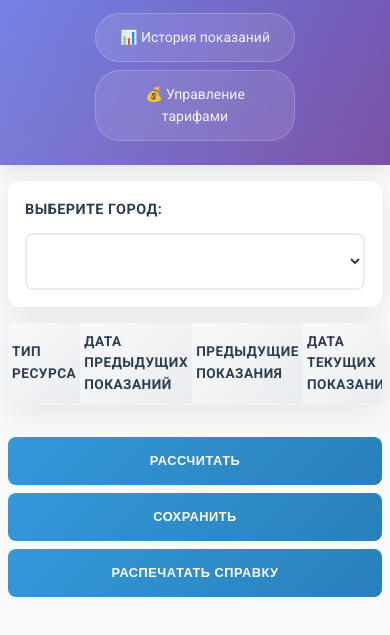
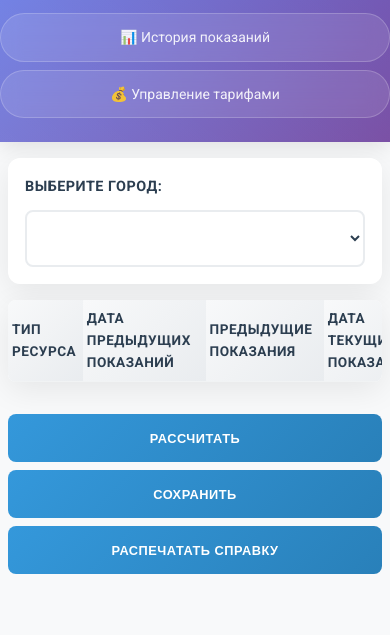
Before and after one commit to Chuchuyan81/meter-readings-frontend, a website: page index.html in a window 390 px wide. Shown: the part 65-700 px from the top of the page. Drawn offline with Linux system fonts and the light colour scheme.

Commit message:
feat(ui): улучшена мобильная версия — горизонтальный скролл таблиц, адаптивные таблицы и навигация

```diff
--- a/style.css
+++ b/style.css
@@ -256,8 +256,10 @@ main {
     background: white;
     border-radius: var(--border-radius);
     box-shadow: 0 8px 32px var(--shadow-color);
-    overflow: hidden;
+    overflow-x: auto; /* Горизонтальная прокрутка для узких экранов */
+    overflow-y: hidden;
     margin-bottom: 2rem;
+    -webkit-overflow-scrolling: touch; /* Плавный скролл на iOS */
 }
 
 .meter-table,
@@ -265,6 +267,8 @@ main {
     width: 100%;
     border-collapse: collapse;
     background: white;
+    min-width: 720px; /* Минимальная ширина таблиц для включения горизонтального скролла на мобильных */
+    table-layout: auto;
 }
 
 .meter-table th,
@@ -289,11 +293,14 @@ main {
     z-index: 10;
 }
 
-.meter-table tbody tr:hover,
-.tariffs-table tbody tr:hover {
-    background-color: #f8f9fa;
-    transform: scale(1.01);
-    transition: var(--transition);
+/* Ховер-эффекты только на устройствах с курсором */
+@media (hover: hover) and (pointer: fine) {
+    .meter-table tbody tr:hover,
+    .tariffs-table tbody tr:hover {
+        background-color: #f8f9fa;
+        transform: scale(1.01);
+        transition: var(--transition);
+    }
 }
 
 .meter-table input[type="number"],
@@ -487,7 +494,7 @@ main {
 
     .nav-link {
         width: 100%;
-        max-width: 200px;
+        max-width: 100%;
         text-align: center;
     }
 
@@ -528,6 +535,11 @@ main {
     .table-container {
         margin-bottom: 1rem;
         border-radius: 8px;
+    }
+
+    .meter-table,
+    .tariffs-table {
+        min-width: 640px; /* Чуть меньше на планшетах/малых экранах */
     }
 
     .meter-table,
```
